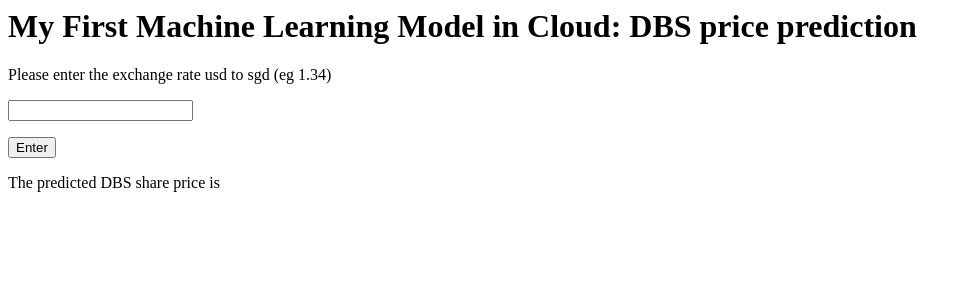
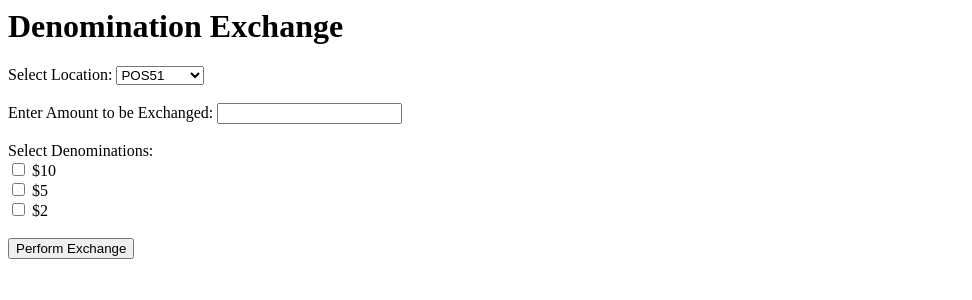
Before and after one commit to jasonzhangkm/dbs-25102024, a Flask app: page / in a window 1280 px wide. Shown: the top 300 px of the page, without its empty margins (0-972 px from the left). Run offline with Flask 3, Linux system fonts and the light colour scheme.

Commit message:
Update index.html

```diff
--- a/templates/index.html
+++ b/templates/index.html
@@ -1,9 +1,32 @@
-<html>
-    <h1>My First Machine Learning Model in Cloud: DBS price prediction</h1>
-    <form action="/" method="post">
-        <p>Please enter the exchange rate usd to sgd (eg 1.34)</p>
-        <p><input type="number" step="0.01" name="rate"></p>
-        <p><input type="submit" value="Enter"></p>
+<html lang="en">
+<head>
+    <meta charset="UTF-8">
+    <meta name="viewport" content="width=device-width, initial-scale=1.0">
+    <title>Denomination Exchange</title>
+</head>
+<body>
+    <h1>Denomination Exchange</h1>
+    <form action="{{ url_for('perform_exchange') }}" method="POST">
+        <label for="location">Select Location:</label>
+        <select name="location" required>
+            <option value="POS51">POS51</option>
+            <option value="POS52">POS52</option>
+            <option value="Petty Cash">Petty Cash</option>
+            <option value="Safe">Safe</option>
+        </select>
+        <br><br>
+
+        <label for="amount">Enter Amount to be Exchanged:</label>
+        <input type="number" name="amount" step="0.01" required>
+        <br><br>
+
+        <label>Select Denominations:</label><br>
+        <input type="checkbox" name="denominations" value="10"> $10<br>
+        <input type="checkbox" name="denominations" value="5"> $5<br>
+        <input type="checkbox" name="denominations" value="2"> $2<br>
+        <br>
+
+        <button type="submit">Perform Exchange</button>
     </form>
-    <p>The predicted DBS share price is {{result}}</p>
+</body>
 </html>
```
